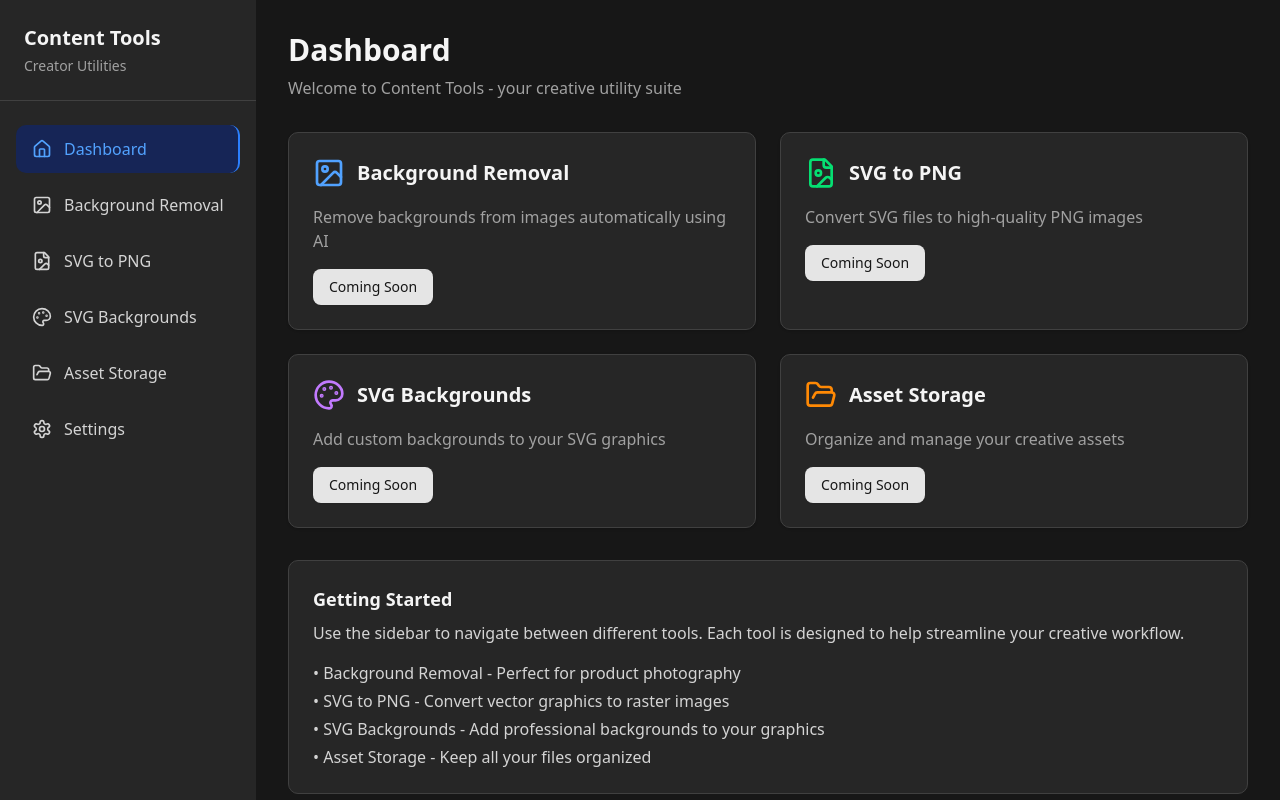
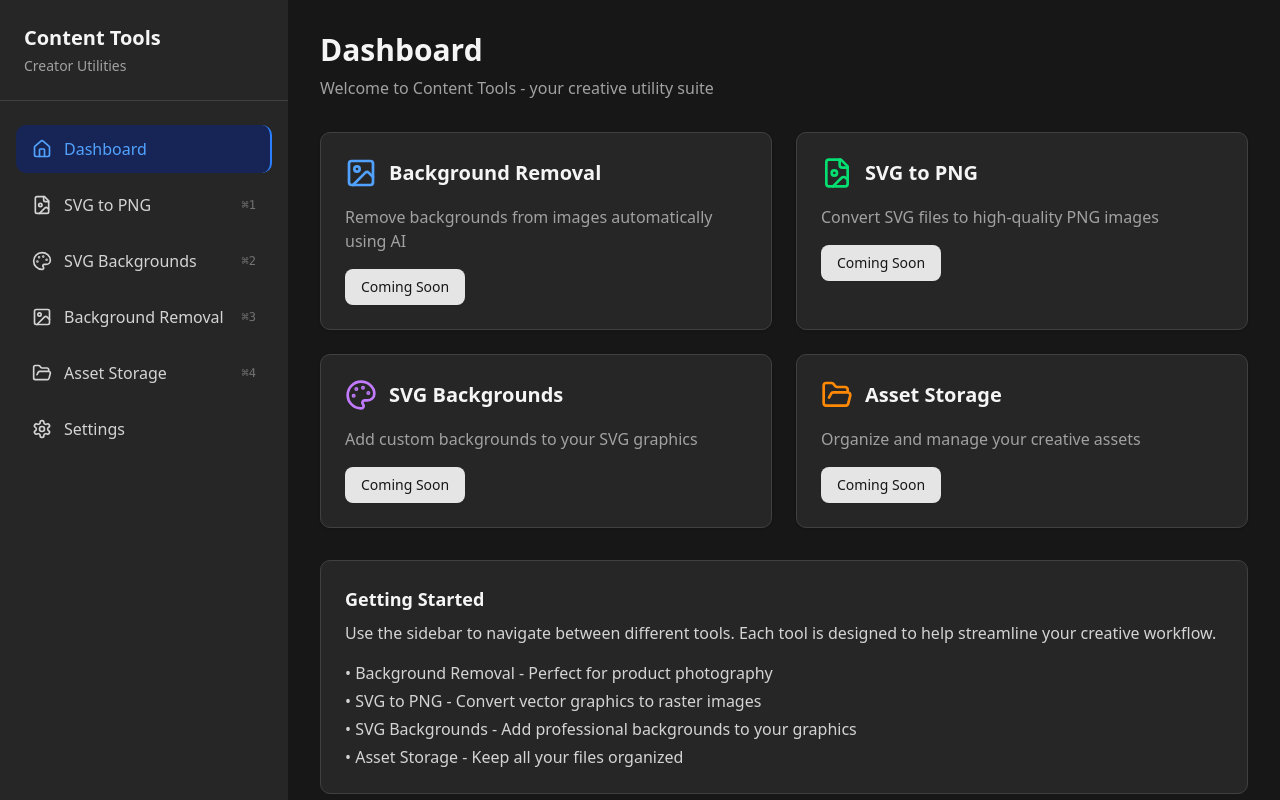
Before and after one commit to bmdavis419/content-tools, a SvelteKit app: page / in a window 1280 px wide. Built offline with nearby package versions, Linux system fonts and the light colour scheme.

Commit message:
keyboard shortcuts

```diff
--- a/src/routes/+layout.svelte
+++ b/src/routes/+layout.svelte
@@ -16,23 +16,71 @@
 
   const navItems = [
     { path: "/", label: "Dashboard", icon: Home },
-    { path: "/background-removal", label: "Background Removal", icon: Image },
-    { path: "/svg-to-png", label: "SVG to PNG", icon: FileImage },
-    { path: "/svg-backgrounds", label: "SVG Backgrounds", icon: Palette },
-    { path: "/asset-storage", label: "Asset Storage", icon: FolderOpen },
+    {
+      path: "/svg-to-png",
+      label: "SVG to PNG",
+      icon: FileImage,
+      shortcut: "⌘1",
+    },
+    {
+      path: "/svg-backgrounds",
+      label: "SVG Backgrounds",
+      icon: Palette,
+      shortcut: "⌘2",
+    },
+    {
+      path: "/background-removal",
+      label: "Background Removal",
+      icon: Image,
+      shortcut: "⌘3",
+    },
+    {
+      path: "/asset-storage",
+      label: "Asset Storage",
+      icon: FolderOpen,
+      shortcut: "⌘4",
+    },
     { path: "/settings", label: "Settings", icon: Settings },
+  ];
+
+  // Keyboard shortcuts mapping
+  const shortcuts = [
+    { key: "1", path: "/svg-to-png" },
+    { key: "2", path: "/svg-backgrounds" },
+    { key: "3", path: "/background-removal" },
+    { key: "4", path: "/asset-storage" },
   ];
 
   function isActive(path: string) {
     return $page.url.pathname === path;
   }
+
+  // Keyboard shortcut handler
+  $effect(() => {
+    const handleKeyDown = (event: KeyboardEvent) => {
+      // Check for Cmd (macOS) or Ctrl (Windows/Linux)
+      if (event.metaKey || event.ctrlKey) {
+        const shortcut = shortcuts.find((s) => s.key === event.key);
+        if (shortcut) {
+          event.preventDefault();
+          goto(shortcut.path);
+        }
+      }
+    };
+
+    document.addEventListener("keydown", handleKeyDown);
+
+    return () => {
+      document.removeEventListener("keydown", handleKeyDown);
+    };
+  });
 </script>
 
 <Toaster />
 
 <div class="flex h-screen bg-neutral-900">
   <!-- Sidebar -->
-  <nav class="w-64 bg-neutral-800 shadow-lg flex flex-col">
+  <nav class="w-72 bg-neutral-800 shadow-lg flex flex-col">
     <div class="p-6 border-b border-neutral-700">
       <h1 class="text-xl font-bold text-neutral-100">Content Tools</h1>
       <p class="text-sm text-neutral-400 mt-1">Creator Utilities</p>
@@ -44,14 +92,21 @@
           <li>
             <button
               onclick={() => goto(item.path)}
-              class="w-full flex items-center px-4 py-3 text-left rounded-lg transition-colors duration-200 {isActive(
+              class="w-full flex items-center justify-between px-4 py-3 text-left rounded-lg transition-colors duration-200 {isActive(
                 item.path
               )
                 ? 'bg-blue-950 text-blue-400 border-r-2 border-blue-500'
                 : 'text-neutral-300 hover:bg-neutral-700 hover:text-neutral-100'}"
             >
-              <item.icon class="w-5 h-5 mr-3" />
-              <span class="font-medium">{item.label}</span>
+              <div class="flex items-center">
+                <item.icon class="w-5 h-5 mr-3" />
+                <span class="font-medium">{item.label}</span>
+              </div>
+              {#if item.shortcut}
+                <span class="text-xs text-neutral-500 font-mono"
+                  >{item.shortcut}</span
+                >
+              {/if}
             </button>
           </li>
         {/each}
--- a/src/routes/svg-backgrounds/+page.svelte
+++ b/src/routes/svg-backgrounds/+page.svelte
@@ -12,6 +12,8 @@
   import Slider from "$lib/components/ui/slider/slider.svelte";
   import Label from "$lib/components/ui/label/label.svelte";
   import { writeText } from "@tauri-apps/plugin-clipboard-manager";
+  import { writeFile, BaseDirectory } from "@tauri-apps/plugin-fs";
+  import { toast } from "svelte-sonner";
 
   let svgDisplay: HTMLDivElement;
   let isDragHovering = $state(false);
@@ -39,6 +41,32 @@
       bgColorHex: bgColorHex,
     });
   });
+
+  // Function to download SVG using Tauri
+  async function downloadSvg() {
+    const svgString = getSvgString();
+    if (!svgString) {
+      toast.error("No SVG to download");
+      return;
+    }
+
+    try {
+      // Convert string to Uint8Array for Tauri writeFile
+      const encoder = new TextEncoder();
+      const contents = encoder.encode(svgString);
+
+      const fileName = `svg-with-background-${Date.now()}.svg`;
+
+      await writeFile(fileName, contents, {
+        baseDir: BaseDirectory.Download,
+      });
+
+      toast.success(`SVG saved as ${fileName}`);
+    } catch (error) {
+      console.error("Failed to save SVG:", error);
+      toast.error("Failed to save SVG file");
+    }
+  }
 
   // paste in svg
   $effect(() => {
@@ -145,10 +173,21 @@
             const svgString = getSvgString();
             if (svgString) {
               writeText(svgString);
+              toast.success("SVG copied to clipboard!");
+            } else {
+              toast.error("No SVG to copy");
             }
           }}
         >
           Copy to Clipboard
+        </Button>
+        <Button
+          type="button"
+          class="w-full flex items-center justify-center px-4 py-3 bg-green-600 hover:bg-green-700 text-white rounded-md transition-colors"
+          onclick={downloadSvg}
+          disabled={!svgElement}
+        >
+          Download SVG
         </Button>
       </div>
     </div>
```
